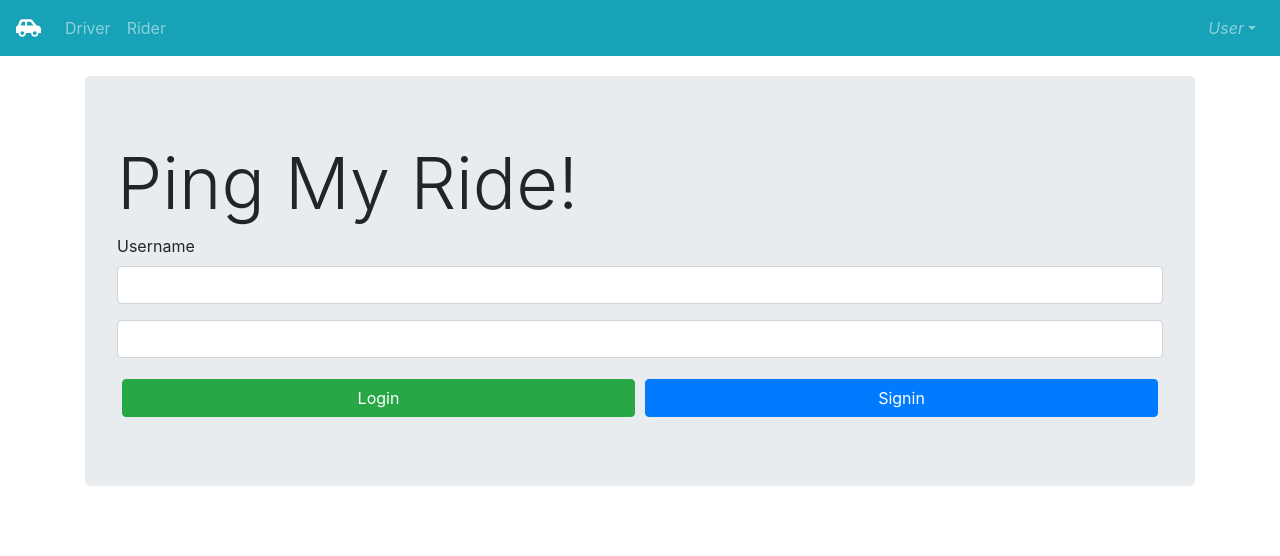
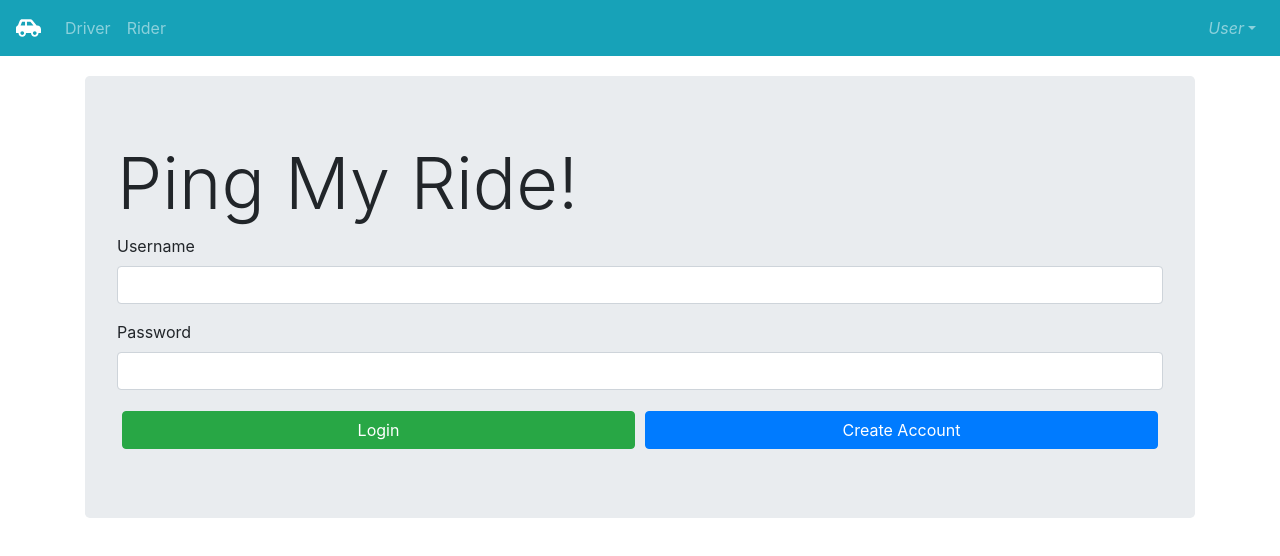
Before and after one commit to Ping-My-Ride/front-end, a Vue app: page / in a window 1280 px wide. Shown: the top 556 px of the page. Built offline with nearby package versions, Linux system fonts and the light colour scheme.

Commit message:
Changing landing page text

```diff
--- a/src/views/LandingPage.vue
+++ b/src/views/LandingPage.vue
@@ -9,6 +9,7 @@
             </div>
 
             <div class="form-group">
+                <label for="">Password</label>
                 <input type="password" class="form-control">
             </div>
         </div>
@@ -18,7 +19,7 @@
                 Login
             </button>
             <button class="btn button btn-primary">
-                Signin
+                Create Account
             </button>
         </div>
         <div class="button-group" v-if="userName">
```
